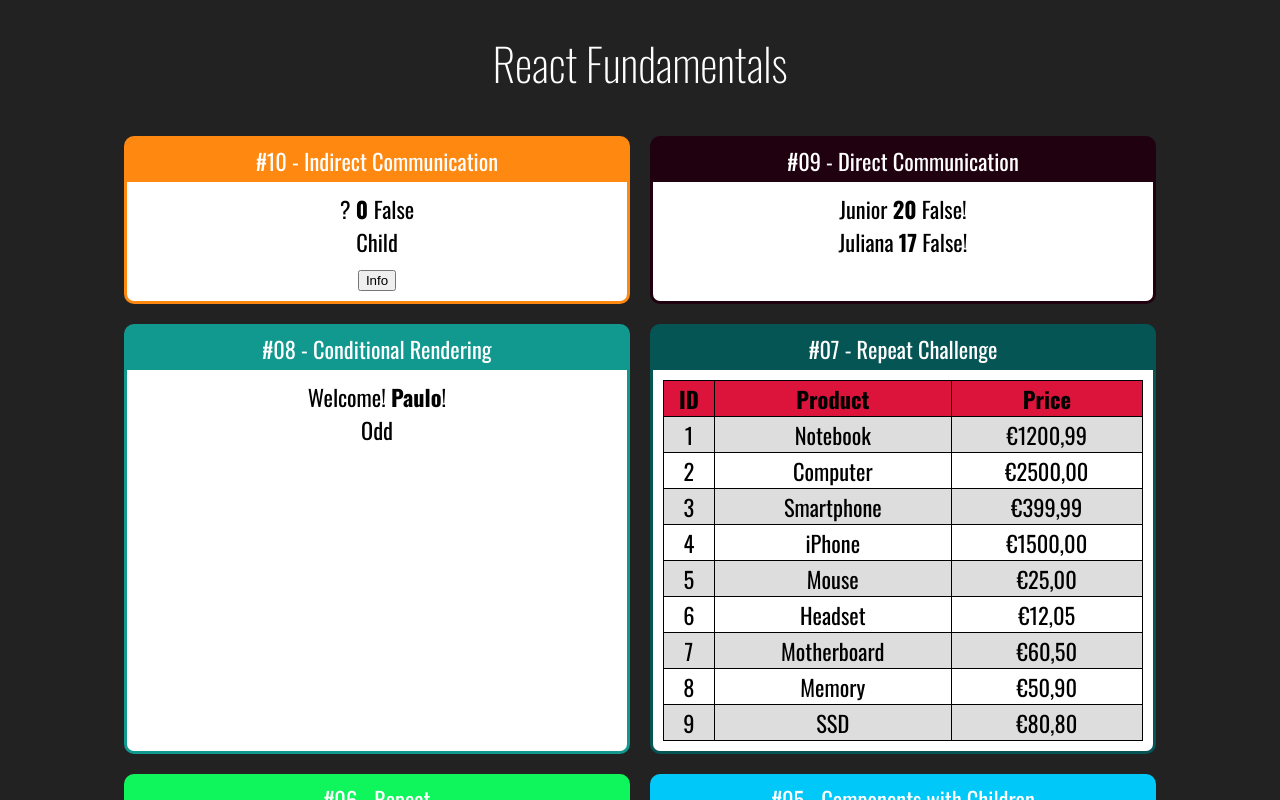
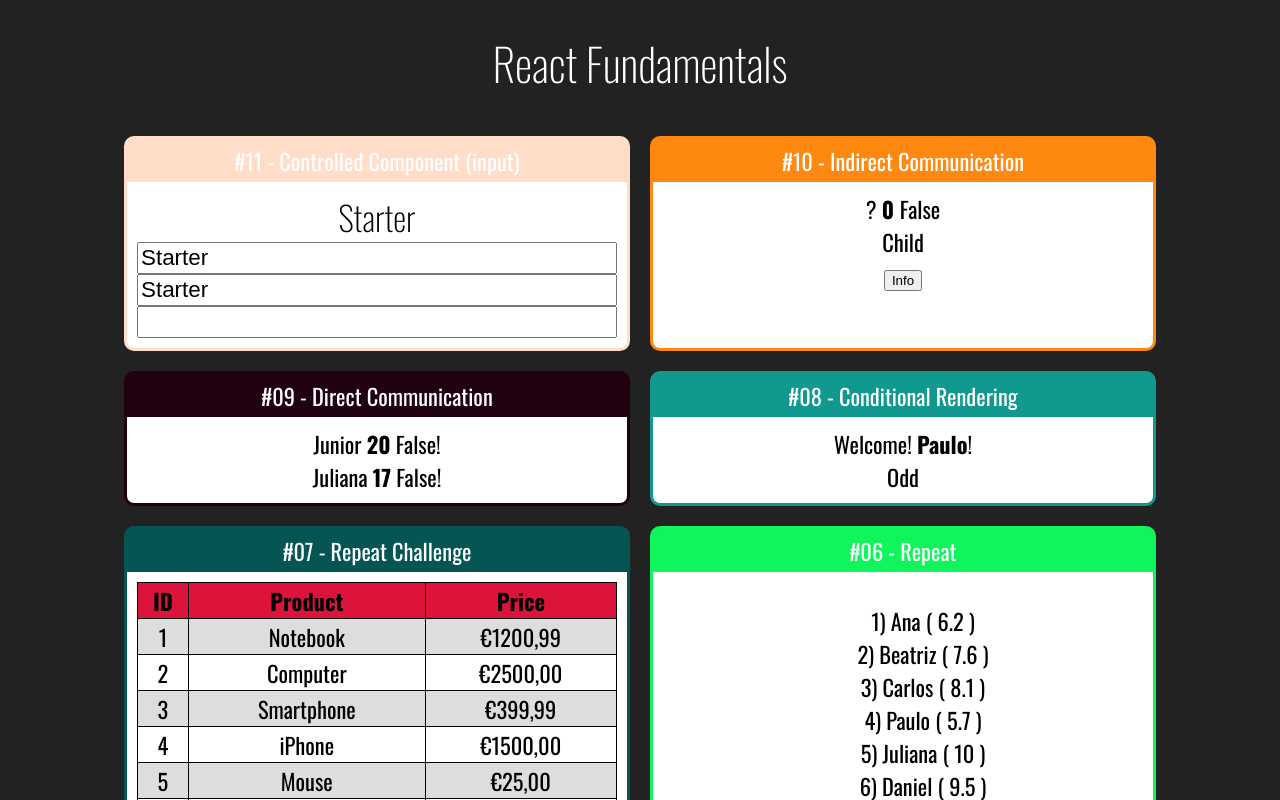
Before and after one commit to paulojosejr/react-redux, a React (Create React App) app in the folder fundamentals-react/: page / in a window 1280 px wide. Shown: the top 800 px of the page. Built offline with nearby package versions, Linux system fonts and the light colour scheme.

Commit message:
controlled component

```diff
--- a/fundamentals-react/src/App.jsx
+++ b/fundamentals-react/src/App.jsx
@@ -1,6 +1,7 @@
 import './App.css'
 import React from 'react'
 
+import Input from './components/form/Input'
 import IndirectFather from './components/communication/IndirectFather'
 import DirectFather from "./components/communication/DirectFather"
 import InfoUser from './components/conditional/InfoUser'
@@ -20,6 +21,9 @@ export default function App(props) {
         <div className="App">
             <h1>React Fundamentals</h1>
             <div className="Cards">
+                <Card title="#11 - Controlled Component (input)" color="#FFDDC9">
+                    <Input />
+                </Card>
                 <Card title="#10 - Indirect Communication" color="#FF8810">
                     <IndirectFather />
                 </Card>
--- a/fundamentals-react/src/components/communication/IndirectChild.jsx
+++ b/fundamentals-react/src/components/communication/IndirectChild.jsx
@@ -3,10 +3,12 @@ import React from 'react'
 // eslint-disable-next-line import/no-anonymous-default-export
 export default props => {
     const cb = props.whenClick
+    const generateAge = () => parseInt (Math.random() * (20)) + 50
+    const generateAthletic = Math.random() > 0.5
     return (
         <div>
             <div>Child</div>
-            <button onClick={_ => cb('Paulo', 25, true)}>Info</button>
+            <button onClick={_ => cb('Paulo', generateAge, generateAthletic)}>Info</button>
         </div>
     )
 }
--- a/fundamentals-react/src/components/communication/IndirectFather.jsx
+++ b/fundamentals-react/src/components/communication/IndirectFather.jsx
@@ -1,16 +1,16 @@
-import React from 'react'
+import React, { useState} from 'react'
 import IndirectChild from './IndirectChild'
 
 // eslint-disable-next-line import/no-anonymous-default-export
 export default props => {
-    let name = '?'
-    let age = 0
-    let athletic = false
+    const [name, setName] = useState('?')
+    const [age, setAge] = useState(0)
+    const [athletic, setAthletic] = useState(false)
 
-    function info(nameParam, ageParam, athleticParam){
-        name = nameParam
-        age = ageParam
-        athletic = athleticParam
+    function info(name, age, athletic){
+        setName(name)
+        setAge(age)
+        setAthletic(athletic)
     }
 
     return (
--- /dev/null
+++ b/fundamentals-react/src/components/form/Input.css
@@ -0,0 +1,3 @@
+.Input input{
+    font-size: 1.4rem;
+}
--- /dev/null
+++ b/fundamentals-react/src/components/form/Input.jsx
@@ -0,0 +1,26 @@
+/* eslint-disable import/no-anonymous-default-export */
+import './Input.css'
+import React, {useState} from 'react'
+
+export default props => {
+
+    const [value, setValue] = useState('Starter')
+
+    function whenChange(e){
+        setValue(e.target.value)
+    }
+
+    return (
+        <div className="Input">
+            <h2>{value}</h2>
+            <div style={{
+                display: 'flex',
+                flexDirection:'column'
+            }}>
+            <input value ={value} onChange={whenChange} />
+            <input value ={value} readOnly />
+            <input value ={undefined} />
+            </div>
+        </div>
+    )
+}
```
Also changed, not shown: 1 other file (tests, documents, lock files or other folders).
